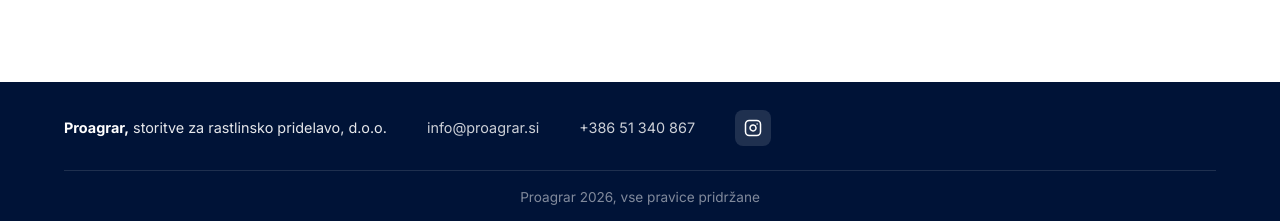
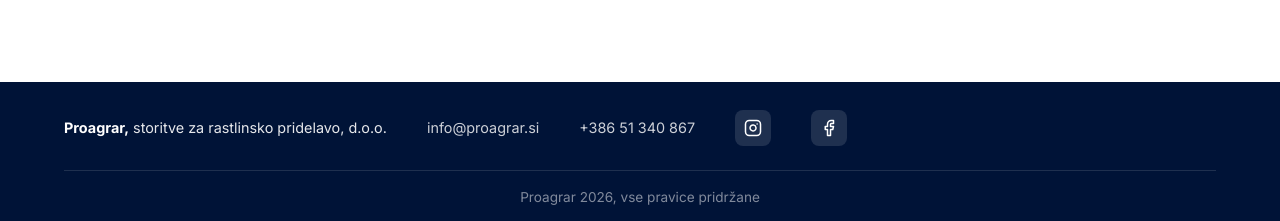
Before and after one commit to Proagrar/one-pager-web-page, a Jekyll site: the page built from index.md, in a window 1280 px wide and 900 px high, scrolled down 5145 px. Shown: the part 676-897 px from the top of the window. Built offline with Jekyll 4.4.1, drawn with Linux system fonts in a browser that asks for light colours.

Commit message:
Add Facebook icon to footer
Co-Authored-By: Claude Sonnet 4.6 <noreply@anthropic.com>

```diff
--- a/_includes/footer.html
+++ b/_includes/footer.html
@@ -7,6 +7,9 @@
       <a href="https://www.instagram.com/proagrar_si/" class="footer-social-icon" aria-label="Instagram" target="_blank" rel="noopener">
         <svg xmlns="http://www.w3.org/2000/svg" width="18" height="18" viewBox="0 0 24 24" fill="none" stroke="currentColor" stroke-width="2" stroke-linecap="round" stroke-linejoin="round"><rect x="2" y="2" width="20" height="20" rx="5" ry="5"/><path d="M16 11.37A4 4 0 1 1 12.63 8 4 4 0 0 1 16 11.37z"/><line x1="17.5" y1="6.5" x2="17.51" y2="6.5"/></svg>
       </a>
+      <a href="https://www.facebook.com/share/1LAQVx7SLR/?mibextid=wwXIfr" class="footer-social-icon" aria-label="Facebook" target="_blank" rel="noopener">
+        <svg xmlns="http://www.w3.org/2000/svg" width="18" height="18" viewBox="0 0 24 24" fill="none" stroke="currentColor" stroke-width="2" stroke-linecap="round" stroke-linejoin="round"><path d="M18 2h-3a5 5 0 0 0-5 5v3H7v4h3v8h4v-8h3l1-4h-4V7a1 1 0 0 1 1-1h3z"/></svg>
+      </a>
     </div>
     <div class="footer-bottom">
       <p>Proagrar 2026, vse pravice pridržane</p>
```
